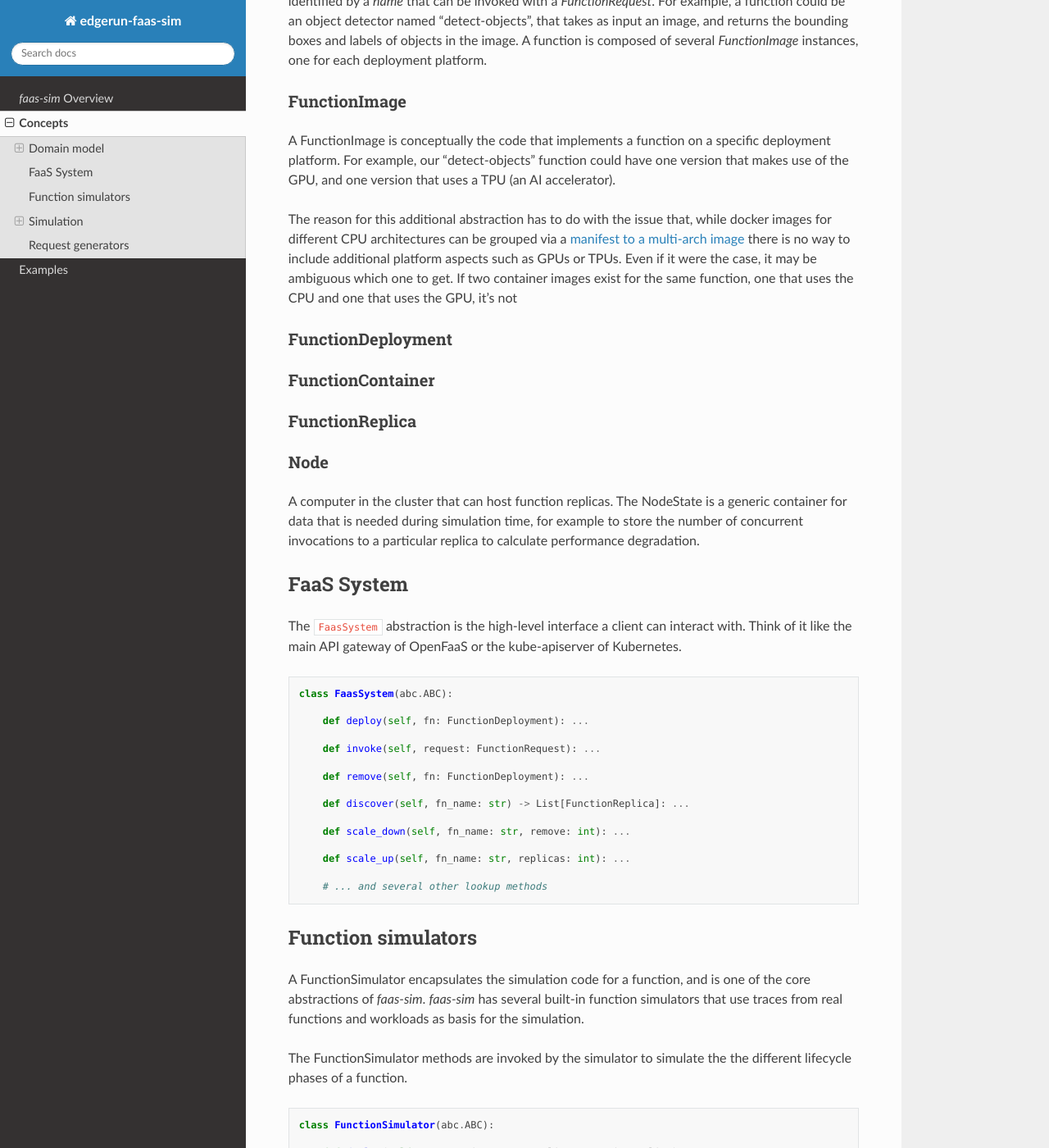
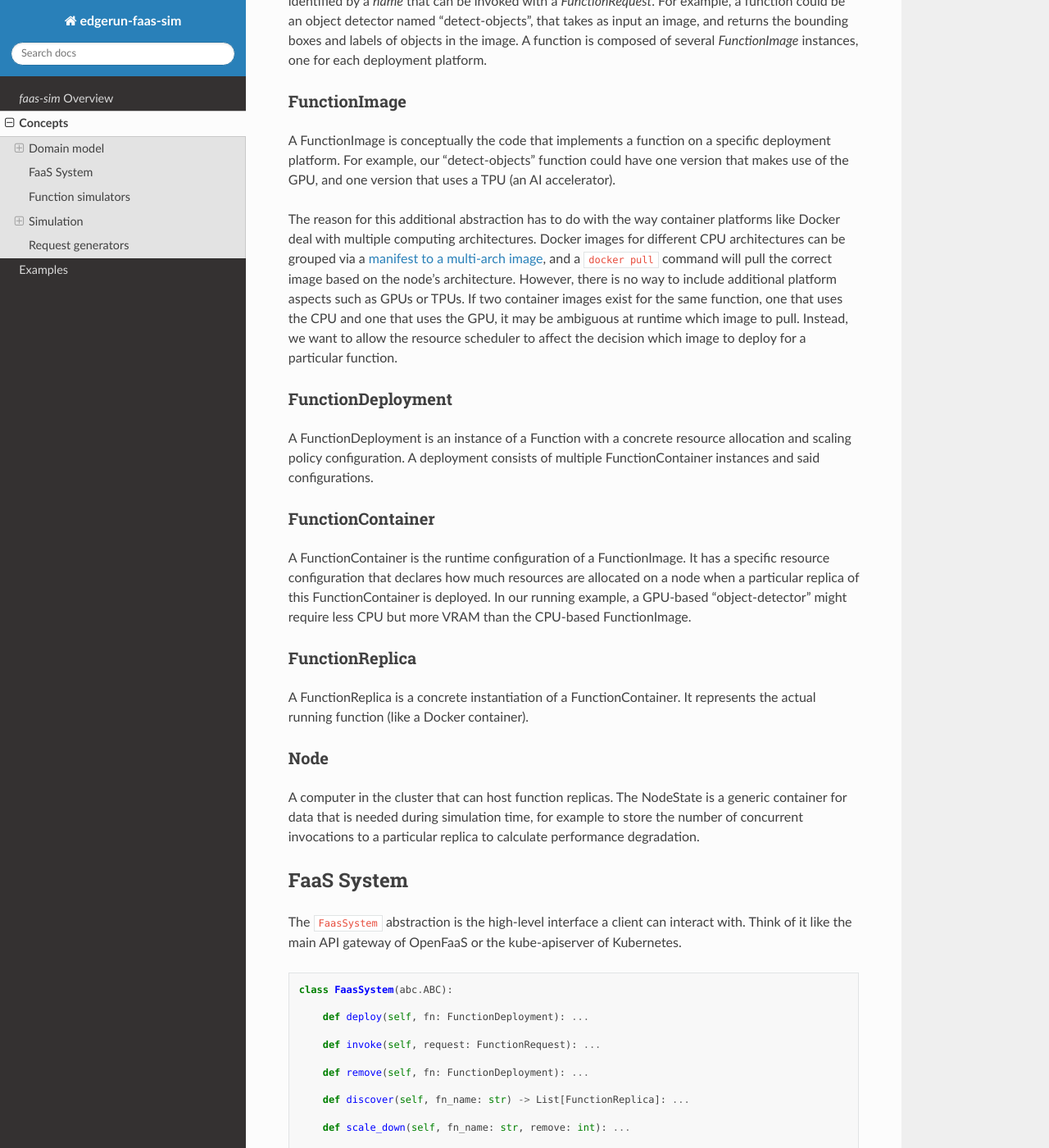
Before and after one commit to edgerun/faas-sim, a Sphinx documentation site: the page built from doc/concepts/index.rst, in a window 1280 px wide and 1400 px high, scrolled down 947 px. Shown: the whole window at 82% size. Built offline with Sphinx 7.4.7 and the Read the Docs theme 2.0.0, drawn with Linux system fonts in a browser that asks for light colours.

Commit message:
Update concepts doc page

```diff
--- a/doc/concepts/index.rst
+++ b/doc/concepts/index.rst
@@ -28,20 +28,34 @@ FunctionImage
 A FunctionImage is conceptually the code that implements a function on a specific deployment platform.
 For example, our "detect-objects" function could have one version that makes use of the GPU, and one version that uses a TPU (an AI accelerator).
 
-The reason for this additional abstraction has to do with the issue that, while docker images for different CPU architectures can be grouped via a `manifest to a multi-arch image <https://docs.docker.com/engine/reference/commandline/manifest/>`_ there is no way to include additional platform aspects such as GPUs or TPUs.
-Even if it were the case, it may be ambiguous which one to get.
-If two container images exist for the same function, one that uses the CPU and one that uses the GPU, it's not
+The reason for this additional abstraction has to do with the way container platforms like Docker deal with multiple computing architectures.
+Docker images for different CPU architectures can be grouped via a `manifest to a multi-arch image <https://docs.docker.com/engine/reference/commandline/manifest/>`_, and a ``docker pull`` command will pull the correct image based on the node's architecture.
+However, there is no way to include additional platform aspects such as GPUs or TPUs.
+If two container images exist for the same function, one that uses the CPU and one that uses the GPU, it may be ambiguous at runtime which image to pull.
+Instead, we want to allow the resource scheduler to affect the decision which image to deploy for a particular function.
 
 .. TODO: document the other concepts
 
 FunctionDeployment
 ------------------
 
+A FunctionDeployment is an instance of a Function with a concrete resource allocation and scaling policy configuration.
+A deployment consists of multiple FunctionContainer instances and said configurations.
+
 FunctionContainer
 -----------------
 
+A FunctionContainer is the runtime configuration of a FunctionImage.
+It has a specific resource configuration that declares how much resources are allocated on a node when a particular replica of this FunctionContainer is deployed.
+In our running example, a GPU-based "object-detector" might require less CPU but more VRAM than the CPU-based FunctionImage.
+
+
 FunctionReplica
 ---------------
+
+A FunctionReplica is a concrete instantiation of a FunctionContainer.
+It represents the actual running function (like a Docker container).
+
 
 Node
 ----
```
